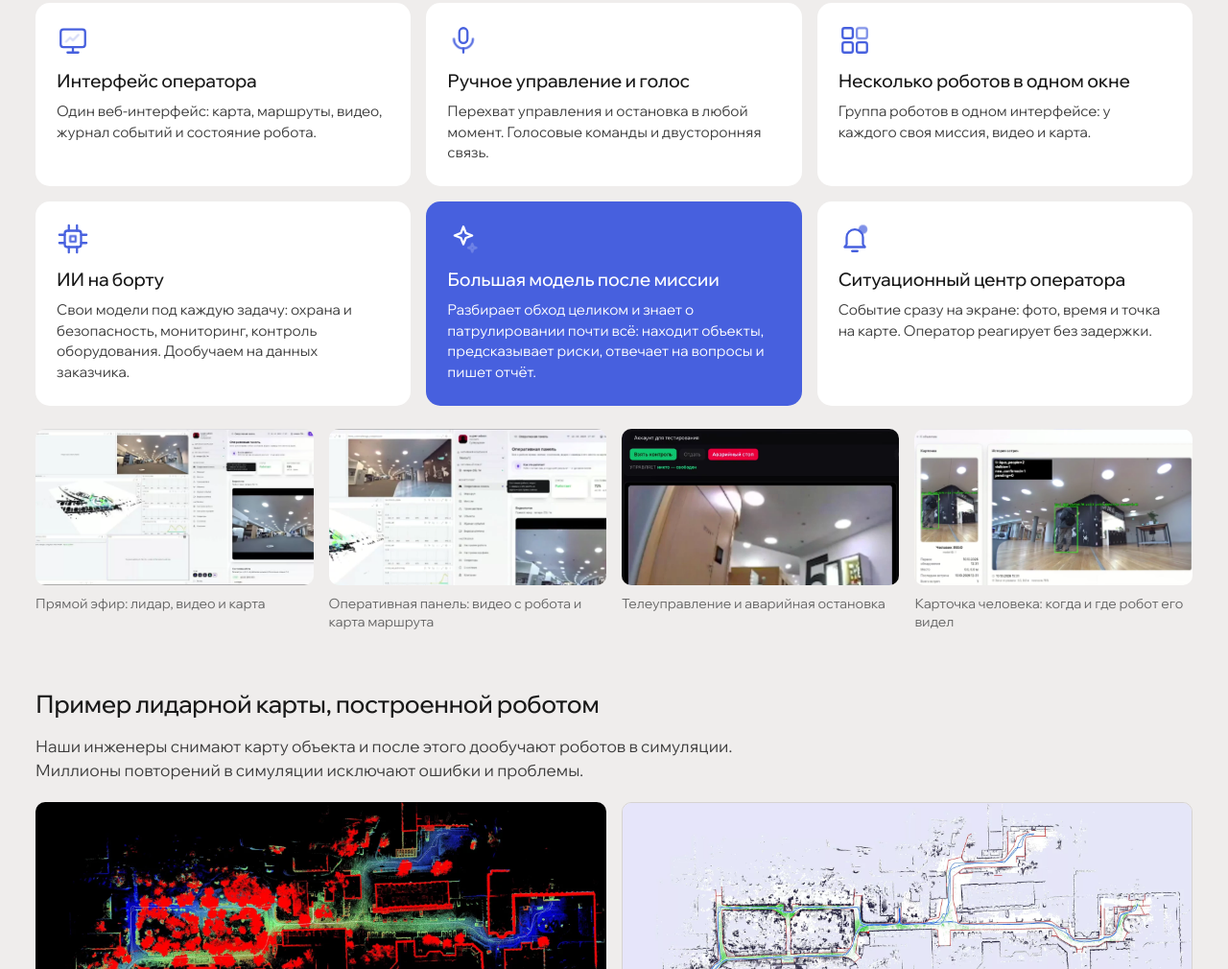
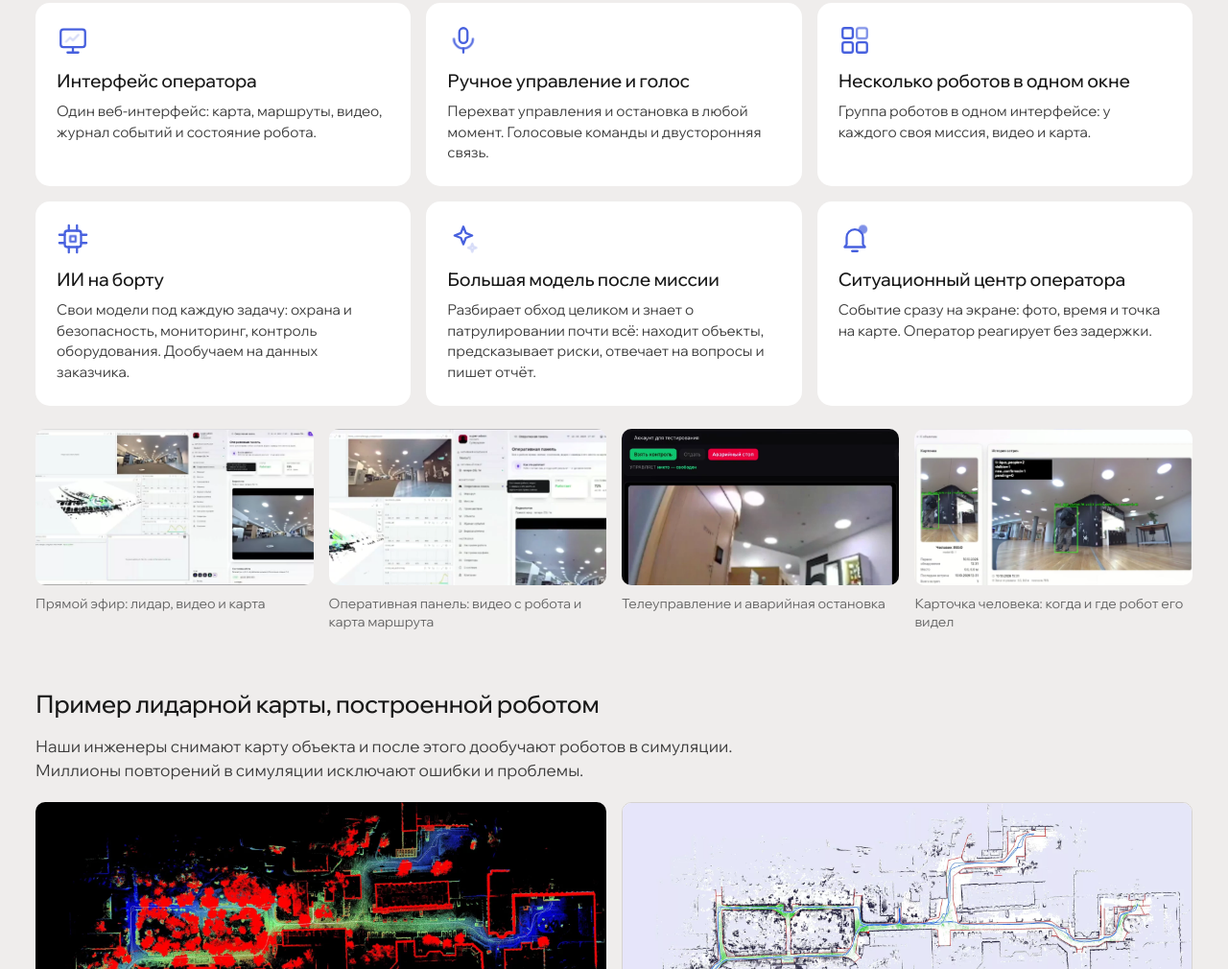
Before and after one commit to ChangeNick/qudog, a plain HTML site: page index.html in a window 1280 px wide. Shown: the part 3011-4021 px from the top of the page at 96% size. Drawn offline with Linux system fonts and the light colour scheme.

Commit message:
Drop the blue accent from the big model card

```diff
--- a/index.html
+++ b/index.html
@@ -149,7 +149,7 @@
       <li><svg class="ico" viewBox="0 0 24 24" aria-hidden="true"><rect x="9" y="3" width="6" height="11" rx="3"/><path d="M12 18v3"/><path d="M5 11a7 7 0 0 0 14 0" class="ico__pulse"/></svg><h3>Ручное управление и голос</h3><p>Перехват управления и остановка в любой момент. Голосовые команды и двусторонняя связь.</p></li>
       <li><svg class="ico" viewBox="0 0 24 24" aria-hidden="true"><rect x="3" y="3" width="7.5" height="7.5" rx="1.5"/><rect x="13.5" y="3" width="7.5" height="7.5" rx="1.5" class="ico__pulse"/><rect x="3" y="13.5" width="7.5" height="7.5" rx="1.5"/><rect x="13.5" y="13.5" width="7.5" height="7.5" rx="1.5"/></svg><h3>Несколько роботов в одном окне</h3><p>Группа роботов в одном интерфейсе: у каждого своя миссия, видео и карта.</p></li>
       <li><svg class="ico" viewBox="0 0 24 24" aria-hidden="true"><rect x="6" y="6" width="12" height="12" rx="2"/><path d="M9 2v4M15 2v4M9 18v4M15 18v4M2 9h4M2 15h4M18 9h4M18 15h4"/><rect x="10" y="10" width="4" height="4" class="ico__pulse"/></svg><h3>ИИ на борту</h3><p>Свои модели под каждую задачу: охрана и безопасность, мониторинг, контроль оборудования. Дообучаем на данных заказчика.</p></li>
-      <li class="is-accent"><svg class="ico" viewBox="0 0 24 24" aria-hidden="true"><path d="M12 3l1.800 4.700L18.5 9.5l-4.700 1.800L12 16l-1.800-4.700L5.5 9.5l4.700-1.800z"/><path d="M18.5 15.5l.8 2.200 2.200.8-2.200.8-.8 2.200-.8-2.200-2.200-.8 2.200-.8z" class="ico__pulse"/></svg><h3>Большая модель после миссии</h3><p>Разбирает обход целиком и знает о патрулировании почти всё: находит объекты, предсказывает риски, отвечает на вопросы и пишет отчёт.</p></li>
+      <li><svg class="ico" viewBox="0 0 24 24" aria-hidden="true"><path d="M12 3l1.800 4.700L18.5 9.5l-4.700 1.800L12 16l-1.800-4.700L5.5 9.5l4.700-1.800z"/><path d="M18.5 15.5l.8 2.200 2.200.8-2.200.8-.8 2.200-.8-2.200-2.200-.8 2.200-.8z" class="ico__pulse"/></svg><h3>Большая модель после миссии</h3><p>Разбирает обход целиком и знает о патрулировании почти всё: находит объекты, предсказывает риски, отвечает на вопросы и пишет отчёт.</p></li>
       <li><svg class="ico" viewBox="0 0 24 24" aria-hidden="true"><path d="M6 16V11a6 6 0 0 1 12 0v5l1.5 2h-15z"/><path d="M10 21h4"/><circle cx="18" cy="5" r="2.5" class="ico__pulse" fill="currentColor"/></svg><h3>Ситуационный центр оператора</h3><p>Событие сразу на экране: фото, время и точка на карте. Оператор реагирует без задержки.</p></li>
     </ul>
 
--- a/public/css/sections.css
+++ b/public/css/sections.css
@@ -85,8 +85,6 @@
 .functions li { padding: 22px 22px 24px; border-radius: var(--r-l); background: var(--white); }
 .functions h3 { margin: 14px 0 8px; font-size: 19px; }
 .functions p { font-size: 15px; line-height: 1.45; }
-.functions .is-accent { background: var(--blue); }
-.functions .is-accent h3, .functions .is-accent p, .functions .is-accent .ico { color: var(--white); }
 @media (max-width: 1000px) { .functions { grid-template-columns: repeat(2, minmax(0, 1fr)); } }
 @media (max-width: 620px) { .functions { grid-template-columns: 1fr; } }
 
```
